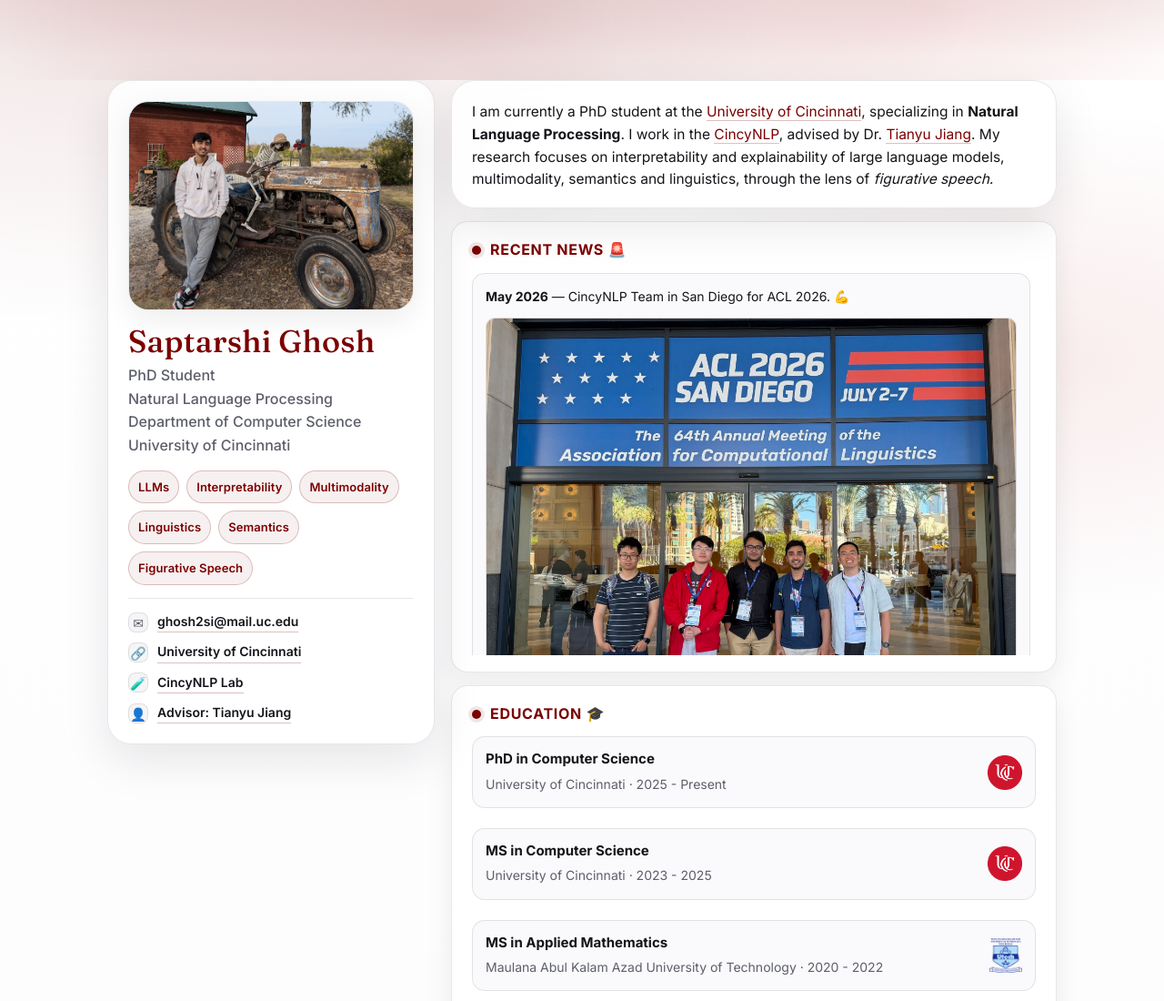
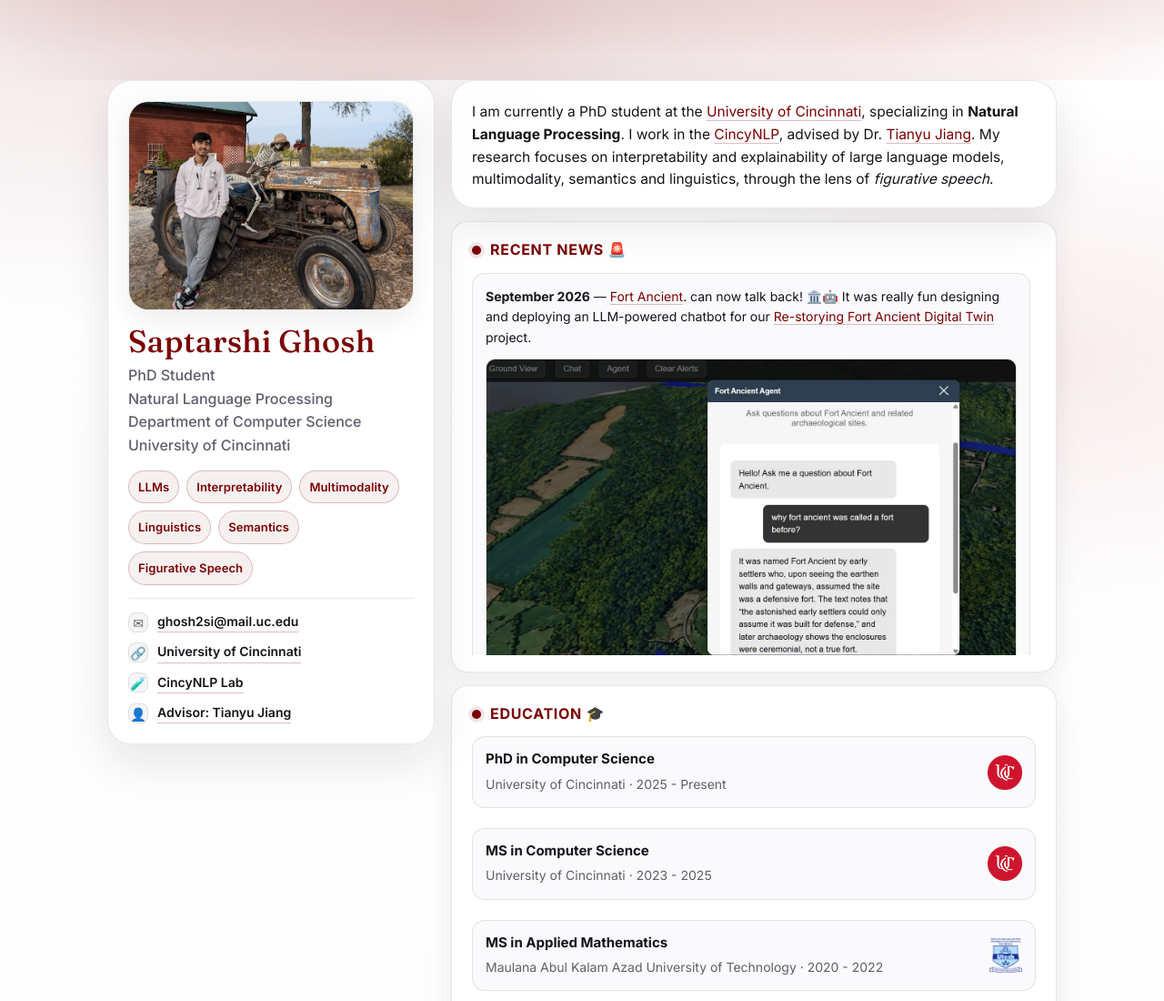
Before and after one commit to SaptGhosh/saptghosh-website, a plain HTML site: page index.html in a window 1280 px wide. Shown: the top 1100 px of the page at 91% size. Drawn offline with Linux system fonts and the light colour scheme.

Commit message:
Update index.html

```diff
--- a/index.html
+++ b/index.html
@@ -478,6 +478,13 @@
 
                 <!-- ★ NEW item with image placeholder -->
 
+                  <div class="news-item">
+                  <p><b>September 2026</b> — <a href="https://en.wikipedia.org/wiki/Fort_Ancient" target="_blank" rel="noreferrer">Fort Ancient</a>. can now talk back! 🏛️🤖 It was really fun designing and deploying an LLM-powered chatbot for our <a href="https://ming3d.com/new/2026/05/23/re-storying-fort-ancient/" target="_blank" rel="noreferrer">Re-storying Fort Ancient Digital Twin</a> project.</p>
+                  <div class="news-img">
+                    <img src="fort_ancient.jpg" alt="Fort Ancient can now talk back!">
+                  </div>
+                </div>
+
                 <div class="news-item">
                   <p><b>May 2026</b> — CincyNLP Team in San Diego for ACL 2026. 💪</p>
                   <div class="news-img">
```
